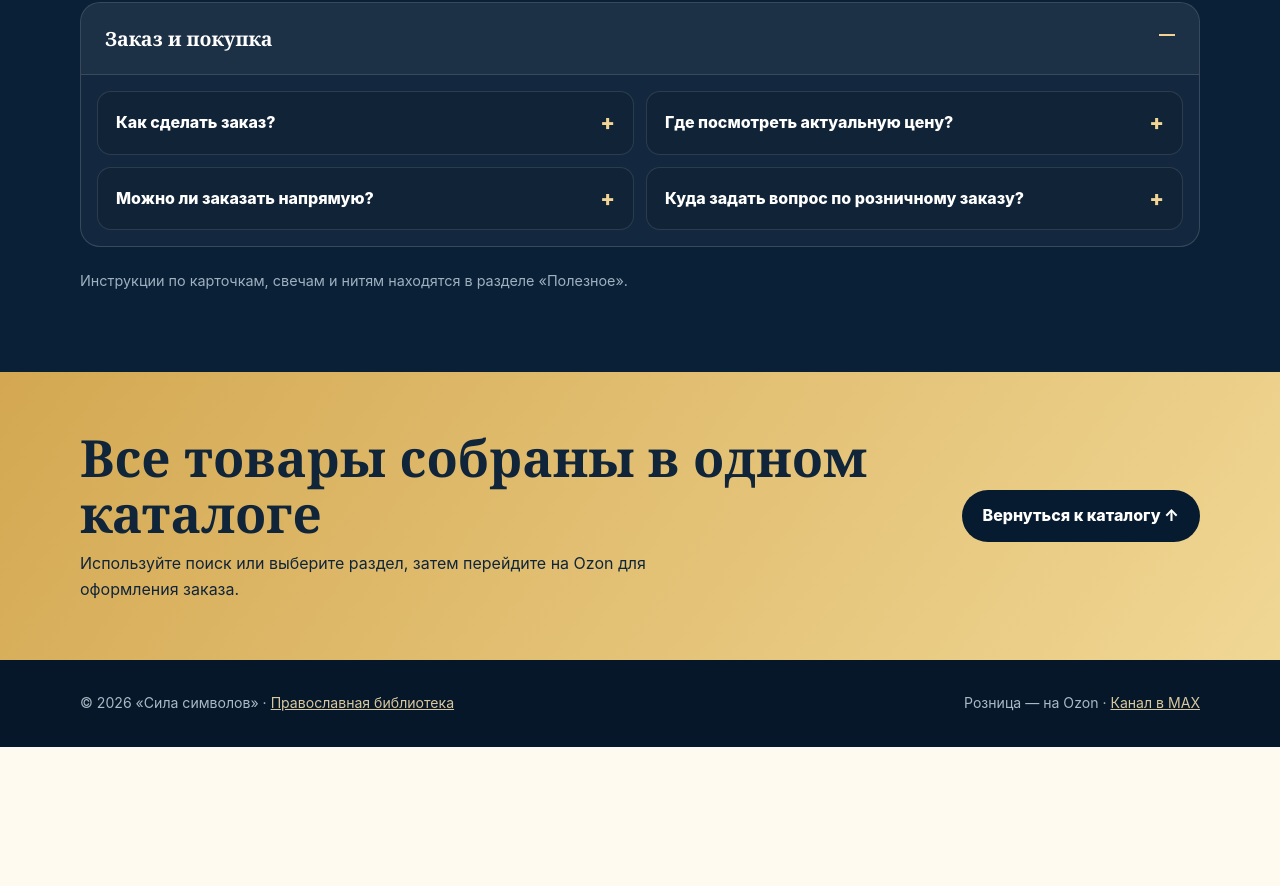
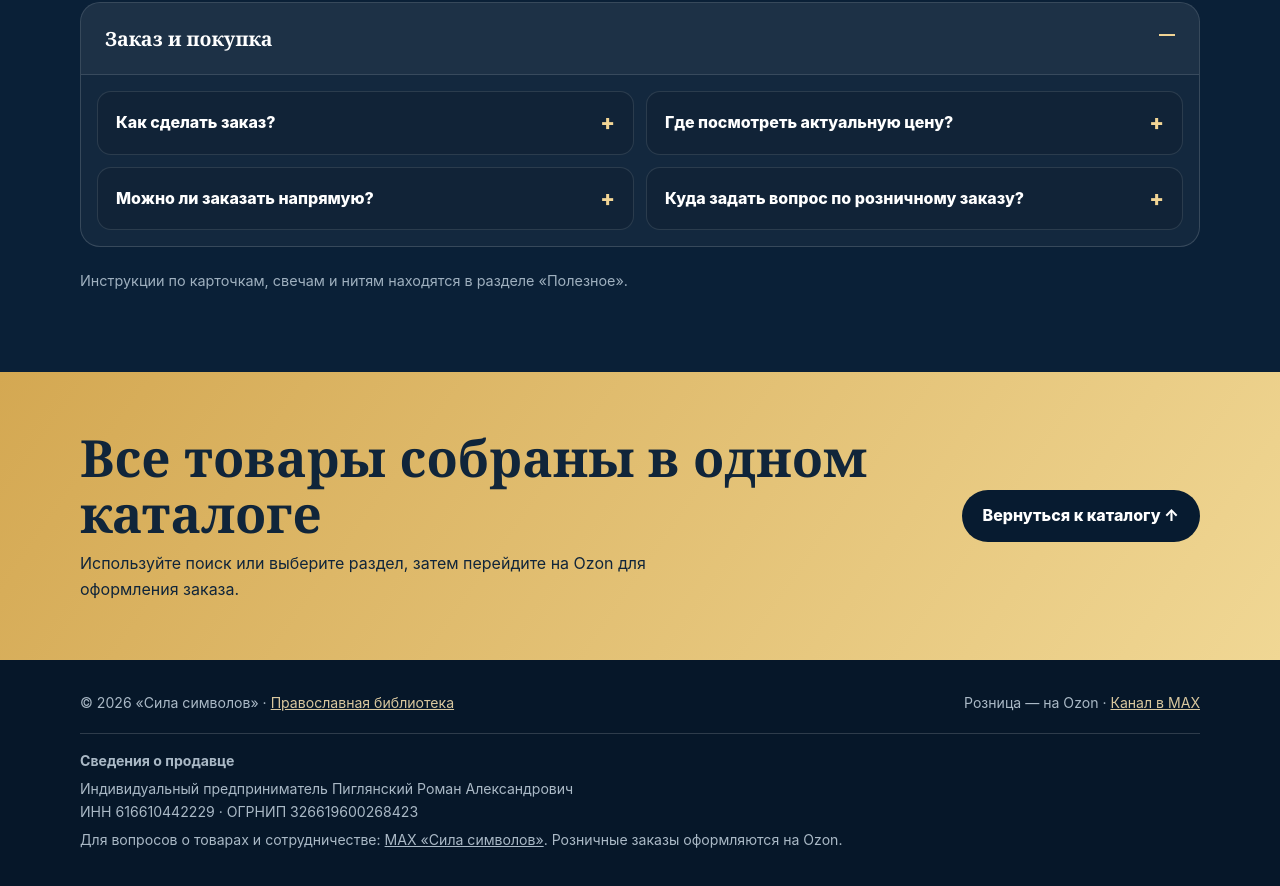
Before and after one commit to piglyanskyroman/sila-simvolov, a plain HTML site: page index.html in a window 1280 px wide. Shown: the part 8454-9340 px from the top of the page. Before the commit the page ends 9201 px from the top, so only its background shows below. Drawn offline with Linux system fonts and the light colour scheme.

Commit message:
Add current individual entrepreneur seller details to website footer

```diff
--- a/index.html
+++ b/index.html
@@ -73,7 +73,7 @@
     </div><p class="faq-note">Инструкции по карточкам, свечам и нитям находятся в разделе «Полезное».</p></div></section>
     <section class="cta"><div class="shell cta-grid"><div><h2>Все товары собраны в одном каталоге</h2><p>Используйте поиск или выберите раздел, затем перейдите на Ozon для оформления заказа.</p></div><a class="btn" href="#products">Вернуться к каталогу ↑</a></div></section>
   </main>
-  <footer><div class="shell footer-grid"><p>© 2026 «Сила символов» · <a href="/biblioteka/">Православная библиотека</a></p><p>Розница — на Ozon · <a href="https://max.ru/se14344994_biz" target="_blank" rel="noopener">Канал в MAX</a></p></div></footer>
+  <footer><div class="shell footer-grid"><p>© 2026 «Сила символов» · <a href="/biblioteka/">Православная библиотека</a></p><p>Розница — на Ozon · <a href="https://max.ru/se14344994_biz" target="_blank" rel="noopener">Канал в MAX</a></p></div><div class="shell" id="seller-details" style="margin-top:18px;padding-top:16px;border-top:1px solid rgba(255,255,255,.16);font-size:.88rem;line-height:1.6;overflow-wrap:anywhere"><strong>Сведения о продавце</strong><p style="margin:6px 0">Индивидуальный предприниматель Пиглянский Роман Александрович<br>ИНН 616610442229 · ОГРНИП 326619600268423</p><p style="margin:6px 0">Для вопросов о товарах и сотрудничестве: <a href="https://max.ru/se14344994_biz" target="_blank" rel="noopener">MAX «Сила символов»</a>. Розничные заказы оформляются на Ozon.</p></div></footer>
   <script src="catalog.js"></script>
   <script>
     function classifyProduct(item) {
```
